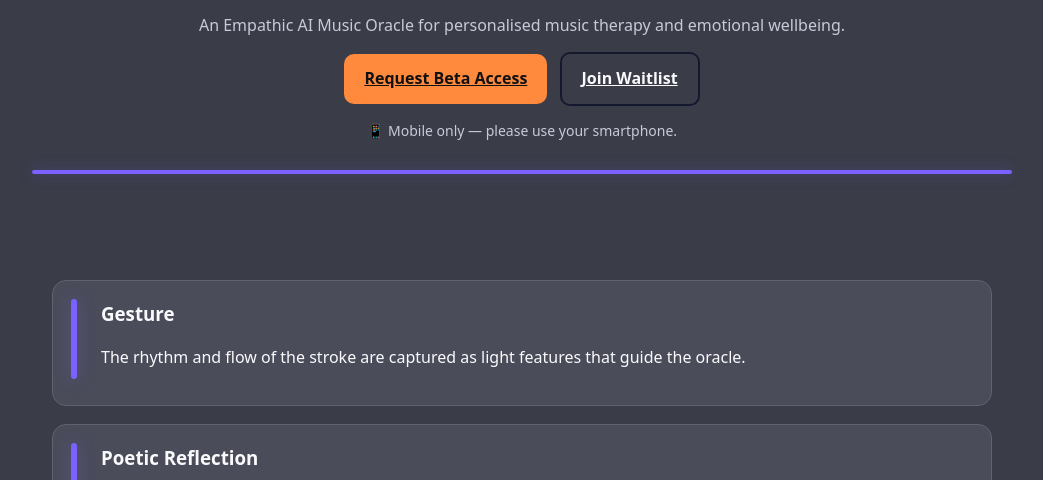
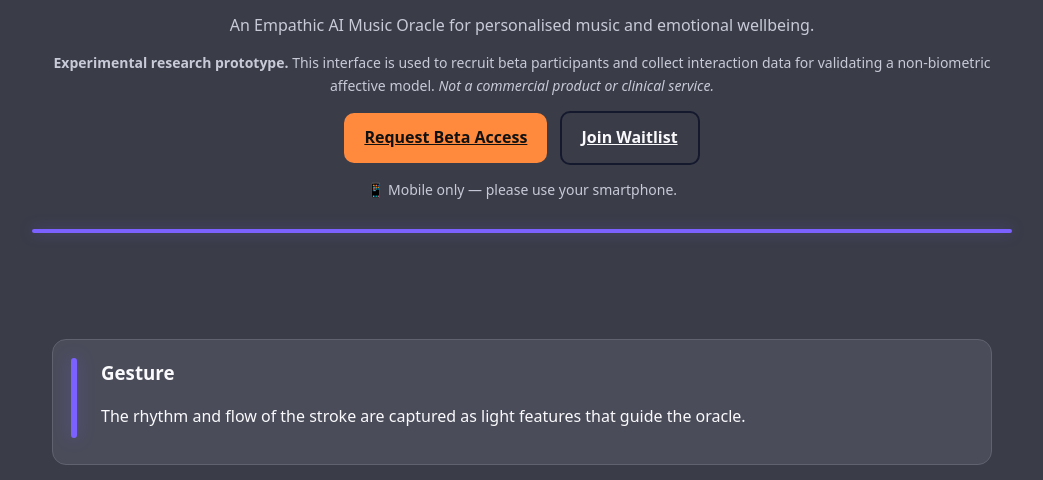
Before and after one commit to Miren-977/Inkphora-beta-site-, a website: page index.html in a window 1280 px wide. Shown: the part 274-754 px from the top of the page, without its empty margins (118-1161 px from the left). Drawn offline with Linux system fonts and the light colour scheme.

Commit message:
Update index.html

```diff
--- a/index.html
+++ b/index.html
@@ -71,11 +71,20 @@
       <span>Teach the Oracle — powered by</span>
       <img src="/assets/thymiko-logo-v10.png" alt="Thymiko logo" />
     </div>
-    <p class="sub">An Empathic AI Music Oracle for personalised music therapy and emotional wellbeing.</p>
+    <p class="sub">An Empathic AI Music Oracle for personalised music and emotional wellbeing.</p>
+
+      <!-- AI Nation / Research disclaimer -->
+  <p class="note">
+    <strong>Experimental research prototype.</strong>
+    This interface is used to recruit beta participants and collect interaction data for validating a non-biometric affective model.
+    <em>Not a commercial product or clinical service.</em>
+  </p>
+
     <div class="actions">
       <a class="btn btn-primary" href="#waitlist">Request Beta Access</a>
       <a class="btn btn-secondary" href="#waitlist">Join Waitlist</a>
     </div>
+
     <p class="note">📱 Mobile only — please use your smartphone.</p>
     <div class="divider"></div>
   </main>
```
